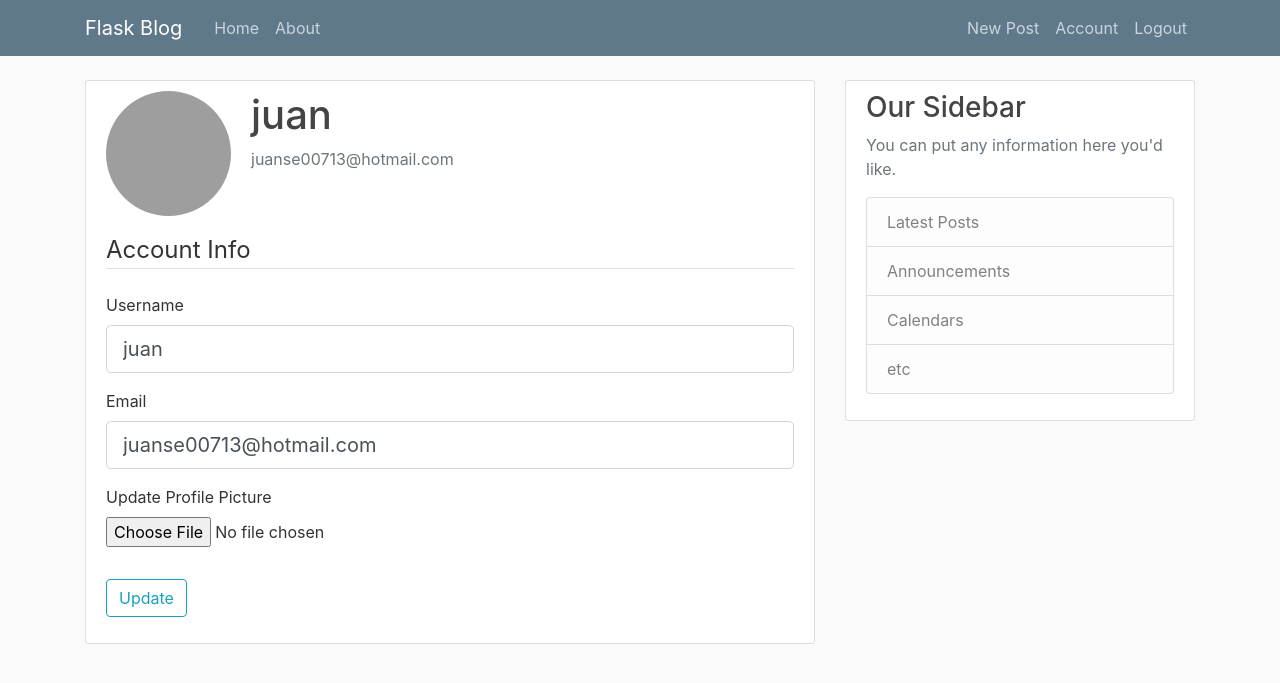
After one commit to futsunuchi/dartmouth, a Flask app: page /account in a window 1280 px wide. The commit adds this page. Shown: the top 683 px of the page. Run offline with Flask 2, Linux system fonts and the light colour scheme; a user stored in the database is signed in; some libraries are stand-ins or nearby versions; grey boxes are pictures that could not be loaded.

Commit message:
login-logout

```diff
--- a/blog/forms.py
+++ b/blog/forms.py
@@ -1,6 +1,9 @@
 from flask_wtf import FlaskForm
-from wtforms import StringField, PasswordField, SubmitField, BooleanField
-from wtforms.validators import DataRequired, Length, Email, EqualTo
+from flask_wtf.file import FileField, FileAllowed
+from flask_login import current_user
+from wtforms import StringField, PasswordField, SubmitField, BooleanField, TextAreaField
+from wtforms.validators import DataRequired, Length, Email, EqualTo, ValidationError
+from blog.models import User
 
 
 class RegistrationForm(FlaskForm):
@@ -13,6 +16,16 @@ class RegistrationForm(FlaskForm):
                                      validators=[DataRequired(), EqualTo('password')])
     submit = SubmitField('Sign Up')
 
+    def validate_username(self, username):
+        user = User.query.filter_by(username=username.data).first()
+        if user:
+            raise ValidationError('That username is taken. Please choose a different one.')
+
+    def validate_email(self, email):
+        user = User.query.filter_by(email=email.data).first()
+        if user:
+            raise ValidationError('That email is taken. Please choose a different one.')
+
 
 class LoginForm(FlaskForm):
     email = StringField('Email',
@@ -20,3 +33,30 @@ class LoginForm(FlaskForm):
     password = PasswordField('Password', validators=[DataRequired()])
     remember = BooleanField('Remember Me')
     submit = SubmitField('Login')
+
+
+class UpdateAccountForm(FlaskForm):
+    username = StringField('Username',
+                           validators=[DataRequired(), Length(min=2, max=20)])
+    email = StringField('Email',
+                        validators=[DataRequired(), Email()])
+    picture = FileField('Update Profile Picture', validators=[FileAllowed(['jpg', 'png'])])
+    submit = SubmitField('Update')
+
+    def validate_username(self, username):
+        if username.data != current_user.username:
+            user = User.query.filter_by(username=username.data).first()
+            if user:
+                raise ValidationError('That username is taken. Please choose a different one.')
+
+    def validate_email(self, email):
+        if email.data != current_user.email:
+            user = User.query.filter_by(email=email.data).first()
+            if user:
+                raise ValidationError('That email is taken. Please choose a different one.')
+
+
+class PostForm(FlaskForm):
+    title = StringField('Title', validators=[DataRequired()])
+    content = TextAreaField('Content', validators=[DataRequired()])
+    submit = SubmitField('Post')
--- a/blog/routes.py
+++ b/blog/routes.py
@@ -1,26 +1,17 @@
+import os
+import secrets
+from PIL import Image
+from flask import render_template, url_for, flash, redirect, request, abort
+from blog import app, db, bcrypt
+from blog.forms import RegistrationForm, LoginForm, UpdateAccountForm, PostForm
 from blog.models import User, Post
-from blog import app
-from blog.forms import RegistrationForm, LoginForm
-from flask import render_template, url_for, flash, redirect
+from flask_login import login_user, current_user, logout_user, login_required
 
-posts = [
-    {
-        'author': 'Corey Schafer',
-        'title': 'Blog Post 1',
-        'content': 'First post content',
-        'date_posted': 'April 20, 2018'
-    },
-    {
-        'author': 'Jane Doe',
-        'title': 'Blog Post 2',
-        'content': 'Second post content',
-        'date_posted': 'April 21, 2018'
-    }
-]
 
 @app.route("/")
 @app.route("/home")
 def home():
+    posts = Post.query.all()
     return render_template('home.html', posts=posts)
 
 
@@ -28,22 +19,126 @@ def home():
 def about():
     return render_template('about.html', title='About')
 
+
 @app.route("/register", methods=['GET', 'POST'])
 def register():
+    if current_user.is_authenticated:
+        return redirect(url_for('home'))
     form = RegistrationForm()
     if form.validate_on_submit():
-        flash(f'Account created for {form.username.data}!', 'success')
-        return redirect(url_for('home'))
+        hashed_password = bcrypt.generate_password_hash(form.password.data).decode('utf-8')
+        user = User(username=form.username.data, email=form.email.data, password=hashed_password)
+        db.session.add(user)
+        db.session.commit()
+        flash('Your account has been created! You are now able to log in', 'success')
+        return redirect(url_for('login'))
     return render_template('register.html', title='Register', form=form)
 
 
 @app.route("/login", methods=['GET', 'POST'])
 def login():
+    if current_user.is_authenticated:
+        return redirect(url_for('home'))
     form = LoginForm()
     if form.validate_on_submit():
-        if form.email.data == 'admin@hotmail.com' and form.password.data == 'password':
-            flash('You have been logged in!', 'success')
-            return redirect(url_for('home'))
+        user = User.query.filter_by(email=form.email.data).first()
+        if user and bcrypt.check_password_hash(user.password, form.password.data):
+            login_user(user, remember=form.remember.data)
+            next_page = request.args.get('next')
+            return redirect(next_page) if next_page else redirect(url_for('home'))
         else:
-            flash('Login Unsuccessful. Please check username and password', 'danger')
+            flash('Login Unsuccessful. Please check email and password', 'danger')
     return render_template('login.html', title='Login', form=form)
+
+
+@app.route("/logout")
+def logout():
+    logout_user()
+    return redirect(url_for('home'))
+
+
+def save_picture(form_picture):
+    random_hex = secrets.token_hex(8)
+    _, f_ext = os.path.splitext(form_picture.filename)
+    picture_fn = random_hex + f_ext
+    picture_path = os.path.join(app.root_path, 'static/profile_pics', picture_fn)
+
+    output_size = (125, 125)
+    i = Image.open(form_picture)
+    i.thumbnail(output_size)
+    i.save(picture_path)
+
+    return picture_fn
+
+
+@app.route("/account", methods=['GET', 'POST'])
+@login_required
+def account():
+    form = UpdateAccountForm()
+    if form.validate_on_submit():
+        if form.picture.data:
+            picture_file = save_picture(form.picture.data)
+            current_user.image_file = picture_file
+        current_user.username = form.username.data
+        current_user.email = form.email.data
+        db.session.commit()
+        flash('Your account has been updated!', 'success')
+        return redirect(url_for('account'))
+    elif request.method == 'GET':
+        form.username.data = current_user.username
+        form.email.data = current_user.email
+    image_file = url_for('static', filename='profile_pics/' + current_user.image_file)
+    return render_template('account.html', title='Account',
+                           image_file=image_file, form=form)
+
+
+@app.route("/post/new", methods=['GET', 'POST'])
+@login_required
+def new_post():
+    form = PostForm()
+    if form.validate_on_submit():
+        post = Post(title=form.title.data, content=form.content.data, author=current_user)
+        db.session.add(post)
+        db.session.commit()
+        flash('Your post has been created!', 'success')
+        return redirect(url_for('home'))
+    return render_template('create_post.html', title='New Post',
+                           form=form, legend='New Post')
+
+
+@app.route("/post/<int:post_id>")
+def post(post_id):
+    post = Post.query.get_or_404(post_id)
+    return render_template('post.html', title=post.title, post=post)
+
+
+@app.route("/post/<int:post_id>/update", methods=['GET', 'POST'])
+@login_required
+def update_post(post_id):
+    post = Post.query.get_or_404(post_id)
+    if post.author != current_user:
+        abort(403)
+    form = PostForm()
+    if form.validate_on_submit():
+        post.title = form.title.data
+        post.content = form.content.data
+        db.session.commit()
+        flash('Your post has been updated!', 'success')
+        return redirect(url_for('post', post_id=post.id))
+    elif request.method == 'GET':
+        form.title.data = post.title
+        form.content.data = post.content
+    return render_template('create_post.html', title='Update Post',
+                           form=form, legend='Update Post')
+
+
+@app.route("/post/<int:post_id>/delete", methods=['POST'])
+@login_required
+def delete_post(post_id):
+    post = Post.query.get_or_404(post_id)
+    if post.author != current_user:
+        abort(403)
+    db.session.delete(post)
+    db.session.commit()
+    flash('Your post has been deleted!', 'success')
+    return redirect(url_for('home'))
--- /dev/null
+++ b/blog/templates/account.html
@@ -0,0 +1,57 @@
+{% extends "layout.html" %}
+{% block content %}
+    <div class="content-section">
+      <div class="media">
+        <img class="rounded-circle account-img" src="{{ image_file }}">
+        <div class="media-body">
+          <h2 class="account-heading">{{ current_user.username }}</h2>
+          <p class="text-secondary">{{ current_user.email }}</p>
+        </div>
+      </div>
+        <form method="POST" action="" enctype="multipart/form-data">
+            {{ form.hidden_tag() }}
+            <fieldset class="form-group">
+                <legend class="border-bottom mb-4">Account Info</legend>
+                <div class="form-group">
+                    {{ form.username.label(class="form-control-label") }}
+
+                    {% if form.username.errors %}
+                        {{ form.username(class="form-control form-control-lg is-invalid") }}
+                        <div class="invalid-feedback">
+                            {% for error in form.username.errors %}
+                                <span>{{ error }}</span>
+                            {% endfor %}
+                        </div>
+                    {% else %}
+                        {{ form.username(class="form-control form-control-lg") }}
+                    {% endif %}
+                </div>
+                <div class="form-group">
+                    {{ form.email.label(class="form-control-label") }}
+                    {% if form.email.errors %}
+                        {{ form.email(class="form-control form-control-lg is-invalid") }}
+                        <div class="invalid-feedback">
+                            {% for error in form.email.errors %}
+                                <span>{{ error }}</span>
+                            {% endfor %}
+                        </div>
+                    {% else %}
+                        {{ form.email(class="form-control form-control-lg") }}
+                    {% endif %}
+                </div>
+                <div class="form-group">
+                    {{ form.picture.label() }}
+                    {{ form.picture(class="form-control-file") }}
+                    {% if form.picture.errors %}
+                        {% for error in form.picture.errors %}
+                            <span class="text-danger">{{ error }}</span></br>
+                        {% endfor %}
+                    {% endif %}
+                </div>
+            </fieldset>
+            <div class="form-group">
+                {{ form.submit(class="btn btn-outline-info") }}
+            </div>
+        </form>
+    </div>
+{% endblock content %}
--- a/blog/templates/layout.html
+++ b/blog/templates/layout.html
@@ -11,16 +11,16 @@
     <link rel="stylesheet" type="text/css" href="{{ url_for('static', filename='main.css') }}">
 
     {% if title %}
-        <title>Movie4you - {{ title }}</title>
+        <title>Flask Blog - {{ title }}</title>
     {% else %}
-        <title>Movie4you</title>
+        <title>Flask Blog</title>
     {% endif %}
 </head>
 <body>
     <header class="site-header">
       <nav class="navbar navbar-expand-md navbar-dark bg-steel fixed-top">
         <div class="container">
-          <a class="navbar-brand mr-4" href="/">Movie Recommender</a>
+          <a class="navbar-brand mr-4" href="/">Flask Blog</a>
           <button class="navbar-toggler" type="button" data-toggle="collapse" data-target="#navbarToggle" aria-controls="navbarToggle" aria-expanded="false" aria-label="Toggle navigation">
             <span class="navbar-toggler-icon"></span>
           </button>
@@ -31,8 +31,14 @@
             </div>
             <!-- Navbar Right Side -->
             <div class="navbar-nav">
+              {% if current_user.is_authenticated %}
+                <a class="nav-item nav-link" href="{{ url_for('new_post') }}">New Post</a>
+                <a class="nav-item nav-link" href="{{ url_for('account') }}">Account</a>
+                <a class="nav-item nav-link" href="{{ url_for('logout') }}">Logout</a>
+              {% else %}
                 <a class="nav-item nav-link" href="{{ url_for('login') }}">Login</a>
                 <a class="nav-item nav-link" href="{{ url_for('register') }}">Register</a>
+              {% endif %}
             </div>
           </div>
         </div>
@@ -42,24 +48,24 @@
       <div class="row">
         <div class="col-md-8">
           {% with messages = get_flashed_messages(with_categories=true) %}
-			{% if messages%}
-				{% for category, message in messages%}
+            {% if messages %}
+              {% for category, message in messages %}
                 <div class="alert alert-{{ category }}">
                   {{ message }}
                 </div>
-				{% endfor%}
-			{% endif%}
+              {% endfor %}
+            {% endif %}
           {% endwith %}
           {% block content %}{% endblock %}
         </div>
         <div class="col-md-4">
           <div class="content-section">
-            <h3>Top Movie for you</h3>
-            <p class='text-muted'>
+            <h3>Our Sidebar</h3>
+            <p class='text-muted'>You can put any information here you'd like.
               <ul class="list-group">
-                <li class="list-group-item list-group-item-light">Title</li>
-                <li class="list-group-item list-group-item-light">Description:</li>
-                <li class="list-group-item list-group-item-light">Stars</li>
+                <li class="list-group-item list-group-item-light">Latest Posts</li>
+                <li class="list-group-item list-group-item-light">Announcements</li>
+                <li class="list-group-item list-group-item-light">Calendars</li>
                 <li class="list-group-item list-group-item-light">etc</li>
               </ul>
             </p>
```
Also changed, not shown: blog/__init__.py (+8 -2 lines), blog/models.py (+8 -2 lines), blog/templates/create_post.html (added, +40 -0 lines), blog/templates/home.html (+4 -3 lines), blog/templates/post.html (added, +39 -0 lines), blog/site.db. Lines whose indentation alone changed are shown as unchanged.
